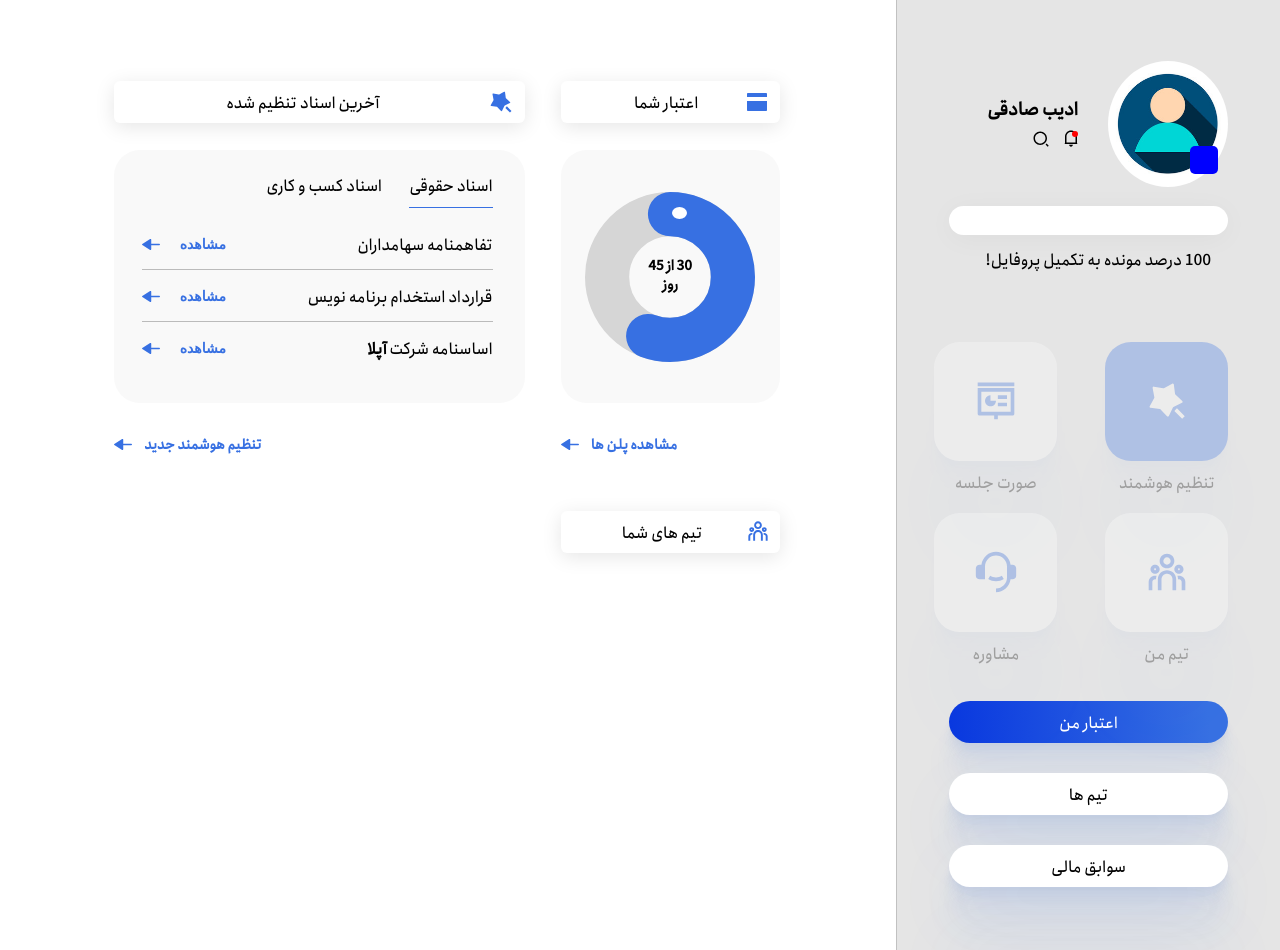
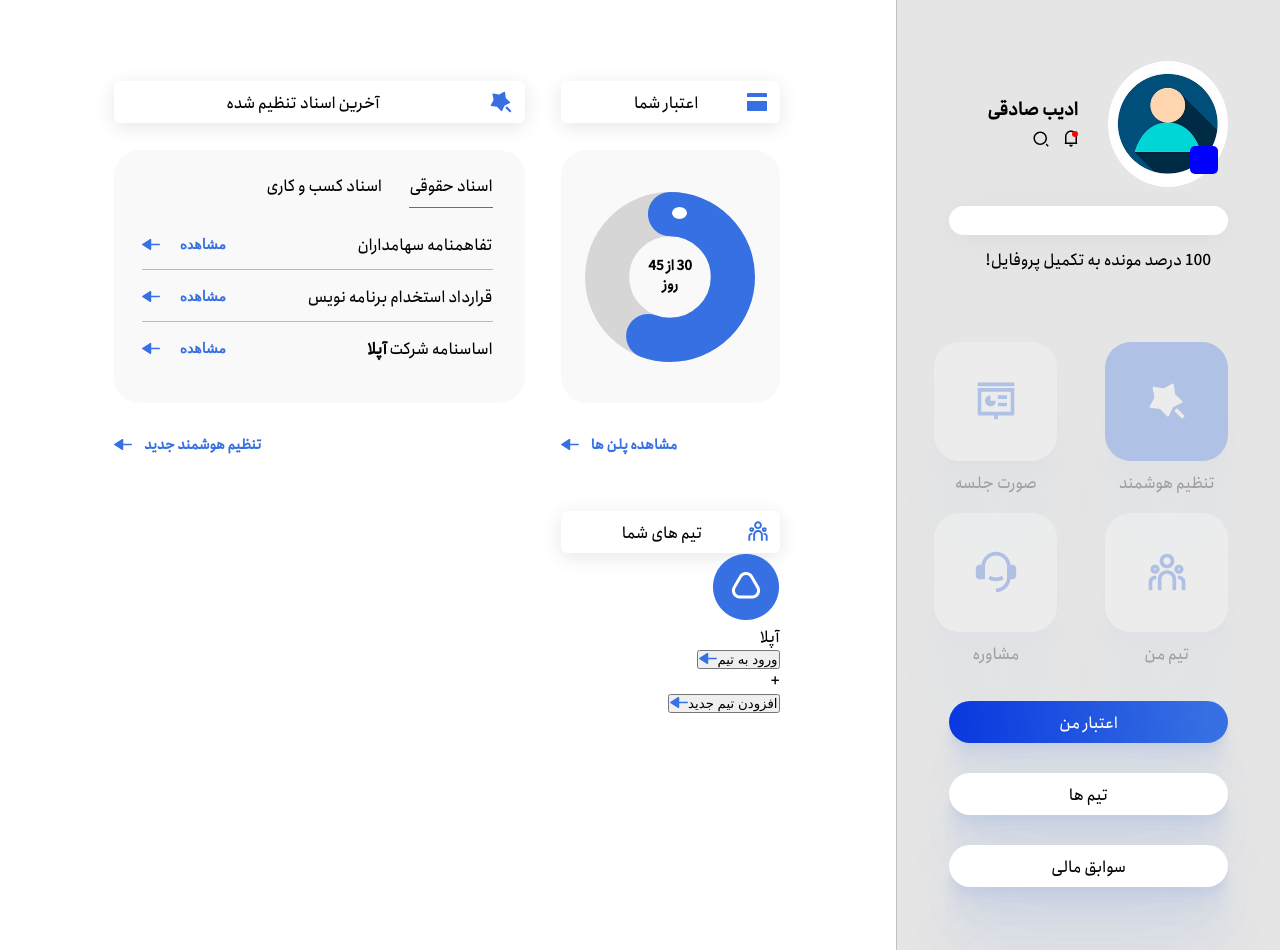
Before and after one commit to adibsadeghi1993/uplaw, a React (Create React App) app: page / in a window 1280 px wide. Built offline with nearby package versions, Linux system fonts and the light colour scheme; some icons are missing.

Commit message:
added team and available team was created

```diff
--- a/src/components/userInfo/userTeams/userTeams/UserTeams.js
+++ b/src/components/userInfo/userTeams/userTeams/UserTeams.js
@@ -1,19 +1,45 @@
-import React,{useState} from "react";
-import teamImage from "../../../../asstes/team.svg"
-import styles from "./userTeams.module.css"
+import React, { useState } from "react";
+import teamImage from "../../../../asstes/team.svg";
+import styles from "./userTeams.module.css";
+import uplawImage from "../../../../asstes/uplaw.png";
+import blueArrowImage from "../../../../asstes/blue arrow.svg";
 
 const UserTeams = () => {
-  const initialState=[
-    {teamName:"آپلا", id:1,memberShip:8,}
-  ]
-  const [team, setTeam] = useState(initialState)
+  const initialState = [
+    { teamName: "آپلا", id: 1, memberShip: 8, src: uplawImage },
+  ];
+  const [team, setTeam] = useState(initialState);
   return (
     <section>
-      <div className={ styles.team_desc}><img src={teamImage}/><p>تیم های شما</p></div>
+      <div className={styles.team_desc}>
+        <img src={teamImage} />
+        <p>تیم های شما</p>
+      </div>
       <section className={styles.team}>
-
+        {team.map((item) => {
+          return (
+            <div className={styles.team_container}>
+              <div className={styles.team_image}>
+                <img src={item.src} />
+                <p>{item.teamName}</p>
+              </div>
+              <button>
+                <span>ورود به تیم</span>
+                <img src={blueArrowImage} />
+              </button>
+            </div>
+          );
+        })}
+        <div className={styles.team_container}>
+          <div className={styles.team_image}>
+            <p>+</p>
+          </div>
+          <button>
+            <span>افزودن تیم جدید</span>
+            <img src={blueArrowImage} />
+          </button>
+        </div>
       </section>
-
     </section>
   );
 };
```
